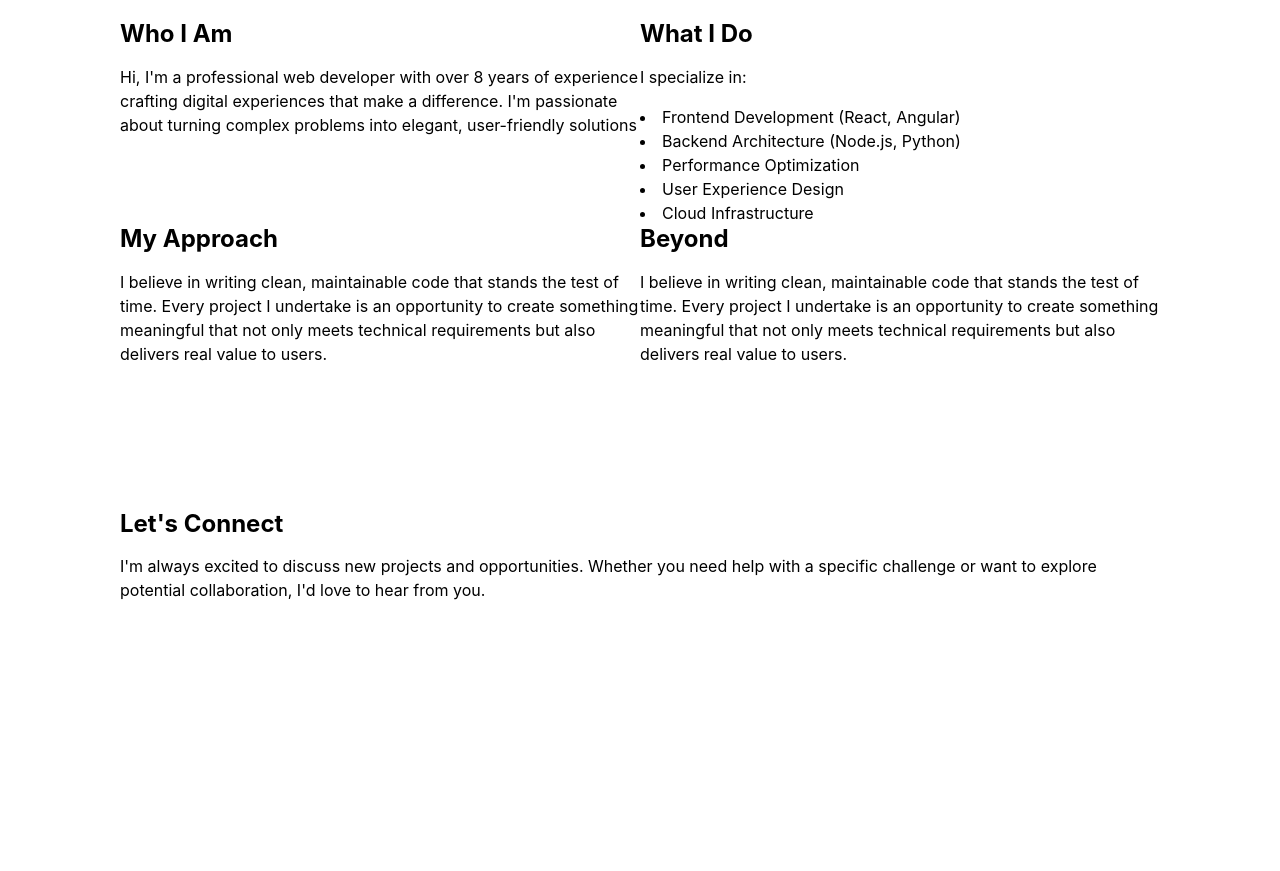
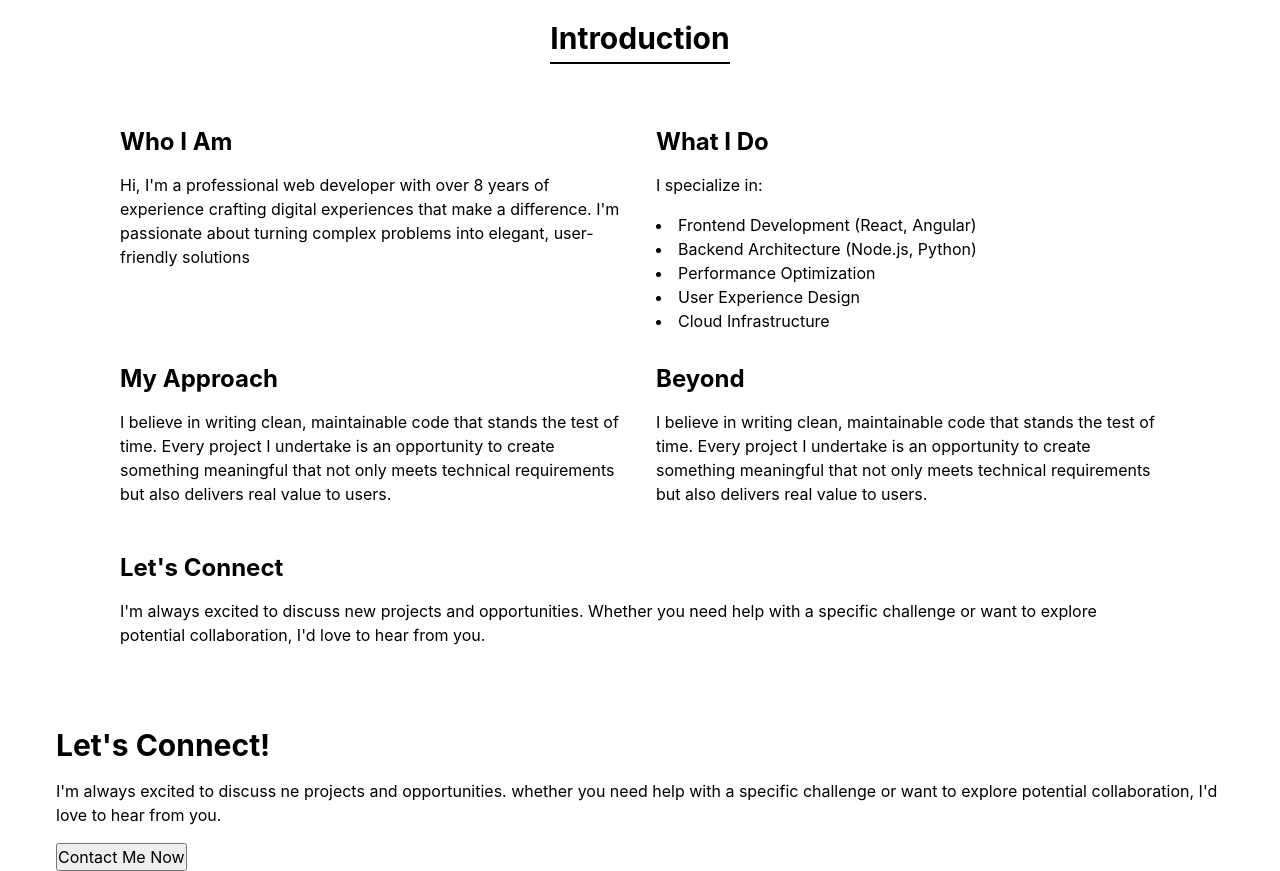
Before and after one commit to 12jihan/jehoff-porto, a React (Vite) app: page / in a window 1280 px wide. Shown: the part 500-1371 px from the top of the page. Before the commit the page ends 1182 px from the top, so only its background shows below. Built offline with nearby package versions, Linux system fonts and the light colour scheme.

Commit message:
added a few more components and doing the best I can to make sure that the routes are properly formatted---- have definitely not gotten close at all to making sure that it's mobile friendly

```diff
--- a/src/components/Navbar/Navbar.tsx
+++ b/src/components/Navbar/Navbar.tsx
@@ -13,6 +13,7 @@ function Navbar(): ReactElement {
         <div className="nav-grp">
           {/* Routes */}
           <Link to="/">Home</Link>
+          <Link to="/blog">Blog</Link>
           <Link to="/resume">Resume</Link>
           <Link to="/projects">Projects</Link>
           <Link to="/contact">Contact</Link>
--- /dev/null
+++ b/src/components/contact-component/contact-component.tsx
@@ -0,0 +1,21 @@
+import { ReactElement } from "react";
+
+function ContactComponent(): ReactElement {
+  return (
+    <div className="contact-container">
+      <div className="container">
+        <h2>Let's Connect!</h2>
+        <p>
+          I'm always excited to discuss ne projects and opportunities. whether
+          you need help with a specific challenge or want to explore potential
+          collaboration, I'd love to hear from you.
+        </p>
+        <div className="btn-grp">
+          <button>Contact Me Now</button>
+        </div>
+      </div>
+    </div>
+  );
+}
+
+export default ContactComponent;
--- a/src/pages/Blog/Blog.tsx
+++ b/src/pages/Blog/Blog.tsx
@@ -1,7 +1,7 @@
 import { ReactElement } from "react";
 
 function Blog(): ReactElement {
-  return <div></div>;
+  return <div>blog</div>;
 }
 
 export default Blog;
--- a/src/pages/Home/Home.scss
+++ b/src/pages/Home/Home.scss
@@ -2,8 +2,10 @@
   display: flex;
   flex-direction: column;
   justify-content: center;
+  gap: 2rem;
   width: 100%;
 }
+
 .section-container {
   display: flex;
   flex-direction: column;
@@ -20,16 +22,37 @@
     border-radius: 1rem;
   }
 }
+
+.header-container {
+  display: flex;
+  flex-direction: row;
+  justify-content: center;
+
+  h2 {
+    padding-bottom: 0.4rem;
+    margin-bottom: 2rem;
+    border-bottom: 0.17rem solid black;
+  }
+}
+
 .intro-container {
   display: flex;
-  flex-direction: row;
-  flex-wrap: wrap;
-  div {
-    width: 50%;
-    min-width: 30rem;
+  flex-direction: column;
+  gap: 2rem;
+
+  .intro-row {
+    display: flex;
+    flex-direction: row;
+    gap: 2rem;
+
+    div {
+      width: 50%;
+    }
   }
 }
+
 .connect-container {
   display: flex;
   flex-direction: column;
+  padding-top: 0;
 }
--- a/src/pages/Home/Home.tsx
+++ b/src/pages/Home/Home.tsx
@@ -3,14 +3,19 @@ import { ReactElement } from "react";
 
 function Home(): ReactElement {
   return (
-    <div className="home-container">
-      <section className="intro-container">
+    <section className="home-container">
+      <div className="header-container">
+        <h2>Introduction</h2>
+      </div>
+      <div className="intro-container">
+        <div className="intro-row">
           <div>
             <h3>Who I Am</h3>
             <p>
-            Hi, I'm a professional web developer with over 8 years of experience
-            crafting digital experiences that make a difference. I'm passionate
-            about turning complex problems into elegant, user-friendly solutions
+              Hi, I'm a professional web developer with over 8 years of
+              experience crafting digital experiences that make a difference.
+              I'm passionate about turning complex problems into elegant,
+              user-friendly solutions
             </p>
           </div>
           <div>
@@ -24,13 +29,15 @@ function Home(): ReactElement {
               <li>Cloud Infrastructure</li>
             </ul>
           </div>
+        </div>
+        <div className="intro-row">
           <div>
             <h3>My Approach</h3>
             <p>
               I believe in writing clean, maintainable code that stands the test
               of time. Every project I undertake is an opportunity to create
-            something meaningful that not only meets technical requirements but
-            also delivers real value to users.
+              something meaningful that not only meets technical requirements
+              but also delivers real value to users.
             </p>
           </div>
           <div>
@@ -38,12 +45,13 @@ function Home(): ReactElement {
             <p>
               I believe in writing clean, maintainable code that stands the test
               of time. Every project I undertake is an opportunity to create
-            something meaningful that not only meets technical requirements but
-            also delivers real value to users.
+              something meaningful that not only meets technical requirements
+              but also delivers real value to users.
             </p>
           </div>
-      </section>
-      <section className="connect-container">
+        </div>
+      </div>
+      <div className="connect-container">
         <div>
           <h3>Let's Connect</h3>
           <p>
@@ -52,8 +60,8 @@ function Home(): ReactElement {
             potential collaboration, I'd love to hear from you.
           </p>
         </div>
+      </div>
     </section>
-    </div>
   );
 }
 
--- a/src/routes.tsx
+++ b/src/routes.tsx
@@ -6,6 +6,7 @@ import Blog from "./pages/Blog/Blog";
 import Contact from "./pages/Contact/Contact";
 import Projects from "./pages/Projects/Projects";
 import Banner from "./components/Banner/Banner";
+import ContactComponent from "./components/contact-component/contact-component";
 
 const routes = createBrowserRouter([
   {
@@ -25,6 +26,7 @@ const routes = createBrowserRouter([
             <div className="container">
               <Home />
             </div>
+            <ContactComponent />
           </>
         ),
       },
```
Also changed, not shown: src/components/projects-component/projects-component.tsx (added, +11 -0 lines), src/components/contact-component/contact-component.scss (added), src/components/projects-component/project-component.scss (added). Lines whose indentation alone changed are shown as unchanged.
